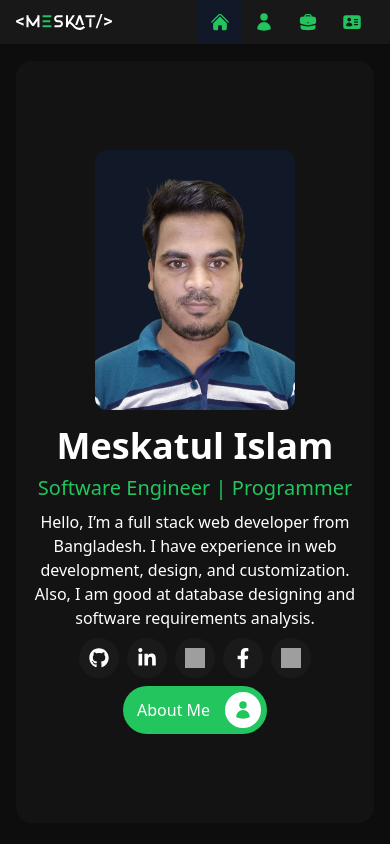
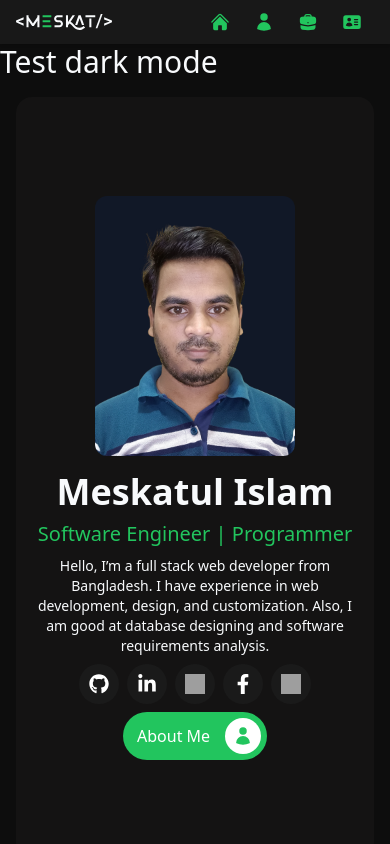
Before and after one commit to iammeskat/iammeskat.github.io, a React (Create React App) app: page / in a window 390 px wide. Shown: the top 844 px of the page. Built offline with nearby package versions, Linux system fonts and the light colour scheme; grey boxes are pictures that could not be loaded.

Commit message:
change color

```diff
--- a/src/App.js
+++ b/src/App.js
@@ -5,11 +5,13 @@ import Contact from './pages/Contact';
 import Home from './pages/Home';
 import Portfolio from './pages/Portfolio';
 function App() {
-
+  const isDarkMode = window.matchMedia && window.matchMedia('(prefers-color-scheme: dark)').matches;
+  console.log(isDarkMode);
 
   return (
-    <>
+    <div className='darkm'>
       <Header />
+      <h2 className='text-3xl dark:text-green-500'>Test dark mode</h2>
       <main>
         <Home/>
         <About />
@@ -17,7 +19,7 @@ function App() {
         <Contact />
       </main>
       <Footer/>
-    </>
+    </div>
   );
 }
 
--- a/src/assets/css/main.css
+++ b/src/assets/css/main.css
@@ -27,7 +27,7 @@
     border: 2px solid black;
   }
   body {
-    @apply min-h-screen bg-[#0d0d0d] text-white;
+    @apply min-h-screen bg-[#0d0d0d] text-slate-50;
   }
   main {
     @apply container mx-auto pb-12 md:pb-20;
--- a/src/assets/css/style.css
+++ b/src/assets/css/style.css
@@ -622,7 +622,7 @@ body {
   --tw-bg-opacity: 1;
   background-color: rgb(13 13 13 / var(--tw-bg-opacity));
   --tw-text-opacity: 1;
-  color: rgb(255 255 255 / var(--tw-text-opacity));
+  color: rgb(248 250 252 / var(--tw-text-opacity));
 }
 
 main {
@@ -1299,24 +1299,11 @@ section {
   border-left-width: 2px;
 }
 
-.border-b {
-  border-bottom-width: 1px;
-}
-
-.border-b-2 {
-  border-bottom-width: 2px;
-}
-
 .border-slate-400 {
   --tw-border-opacity: 1;
   border-color: rgb(148 163 184 / var(--tw-border-opacity));
 }
 
-.border-gray-900 {
-  --tw-border-opacity: 1;
-  border-color: rgb(17 24 39 / var(--tw-border-opacity));
-}
-
 .bg-white {
   --tw-bg-opacity: 1;
   background-color: rgb(255 255 255 / var(--tw-bg-opacity));
@@ -1470,6 +1457,11 @@ section {
   text-align: center;
 }
 
+.text-3xl {
+  font-size: 1.875rem;
+  line-height: 2.25rem;
+}
+
 .text-2xl {
   font-size: 1.5rem;
   line-height: 2rem;
@@ -1490,14 +1482,14 @@ section {
   line-height: 2.5rem;
 }
 
+.text-sm {
+  font-size: 0.875rem;
+  line-height: 1.25rem;
+}
+
 .text-xl {
   font-size: 1.25rem;
   line-height: 1.75rem;
-}
-
-.text-sm {
-  font-size: 0.875rem;
-  line-height: 1.25rem;
 }
 
 .text-5xl {
@@ -1594,18 +1586,6 @@ section {
 .shadow-lg {
   --tw-shadow: 0 10px 15px -3px rgb(0 0 0 / 0.1), 0 4px 6px -4px rgb(0 0 0 / 0.1);
   --tw-shadow-colored: 0 10px 15px -3px var(--tw-shadow-color), 0 4px 6px -4px var(--tw-shadow-color);
-  box-shadow: var(--tw-ring-offset-shadow, 0 0 #0000), var(--tw-ring-shadow, 0 0 #0000), var(--tw-shadow);
-}
-
-.shadow-md {
-  --tw-shadow: 0 4px 6px -1px rgb(0 0 0 / 0.1), 0 2px 4px -2px rgb(0 0 0 / 0.1);
-  --tw-shadow-colored: 0 4px 6px -1px var(--tw-shadow-color), 0 2px 4px -2px var(--tw-shadow-color);
-  box-shadow: var(--tw-ring-offset-shadow, 0 0 #0000), var(--tw-ring-shadow, 0 0 #0000), var(--tw-shadow);
-}
-
-.shadow-sm {
-  --tw-shadow: 0 1px 2px 0 rgb(0 0 0 / 0.05);
-  --tw-shadow-colored: 0 1px 2px 0 var(--tw-shadow-color);
   box-shadow: var(--tw-ring-offset-shadow, 0 0 #0000), var(--tw-ring-shadow, 0 0 #0000), var(--tw-shadow);
 }
 
@@ -1683,6 +1663,13 @@ section {
   color: rgb(255 255 255 / var(--tw-text-opacity));
 }
 
+@media (prefers-color-scheme: dark) {
+  .dark\:text-green-500 {
+    --tw-text-opacity: 1;
+    color: rgb(34 197 94 / var(--tw-text-opacity));
+  }
+}
+
 @media (min-width: 768px) {
   .md\:col-span-2 {
     grid-column: span 2 / span 2;
@@ -1751,6 +1738,16 @@ section {
     line-height: 1;
   }
 
+  .md\:text-xl {
+    font-size: 1.25rem;
+    line-height: 1.75rem;
+  }
+
+  .md\:text-base {
+    font-size: 1rem;
+    line-height: 1.5rem;
+  }
+
   .md\:text-3xl {
     font-size: 1.875rem;
     line-height: 2.25rem;
--- a/src/components/Header.jsx
+++ b/src/components/Header.jsx
@@ -8,7 +8,7 @@ const Header = (props) => {
   // const [showSetting, setShowSetting] = useState(false);
   return (
     <header className="sticky top-0 z-20 backdrop-blur-xl  bg-[#1a1a1a]/90 shadow">
-      <nav className="container mx-auto flex justify-between items-center text-white text-lg">
+      <nav className="container mx-auto flex justify-between items-center text-lg">
         <Logo />
         <ul className="flex items-center  uppercasem ">
           {navItems.map((item, indx) => {
--- a/src/components/History.jsx
+++ b/src/components/History.jsx
@@ -11,8 +11,8 @@ const History = (props) => {
         </div>
       </div>
       <div className="ml-9 py-2 space-y-1">
-        <h2 className="text-xl">{title}</h2>
-        <p className="text-gray-400">{description}</p>
+        <h2 className="text-lg md:text-xl">{title}</h2>
+        <p className="text-gray-400 text-sm md:text-base">{description}</p>
       </div>
       <div className="absolute bottom-0 -ml-[0.6rem]    w-4 h-4 rounded-full primary-bg"></div>
     </div>
--- a/src/components/Logo.jsx
+++ b/src/components/Logo.jsx
@@ -2,7 +2,7 @@ import MyLogo from "./icons/MyLogo";
 
 const Logo = () => {
   return (
-    <div className="text-white w-24 md:w-36 h-auto">
+    <div className="w-24 md:w-36 h-auto">
       <MyLogo />
     </div>
   );
--- a/src/components/ProjectCard.jsx
+++ b/src/components/ProjectCard.jsx
@@ -14,8 +14,8 @@ const ProjectCard = (props) => {
       </div>
       <div className="grow w-full flex flex-col justify-between  space-y-2">
         <div className="w-full flex flex-col items-center space-y-2">
-          <h2 className="text-xl text-center">{title}</h2>
-          <div>
+          <h2 className="text-lg md:text-xl text-center">{title}</h2>
+          <div className="text-sm md:text-base">
             <p className="text-center text-gray-400">{description}</p>
             <p className="text-center text-gray-400">
               <span className="font-medium">Platform/Technology</span>: {tools}
--- a/src/pages/Home.jsx
+++ b/src/pages/Home.jsx
@@ -15,7 +15,7 @@ const Home = () => {
           <p className="text-center lg:text-left font-medium text-xl md:text-2xl primary-color">
             Software Engineer | Programmer
           </p>
-          <p className="text-center w-full lg:max-w-[35rem] lg:text-left">
+          <p className="text-center w-full lg:max-w-[35rem] lg:text-left text-sm md:text-base">
             Hello, I’m a full stack web developer from Bangladesh. I have
             experience in web development, design, and customization. Also, I am
             good at database designing and software requirements analysis.
```
